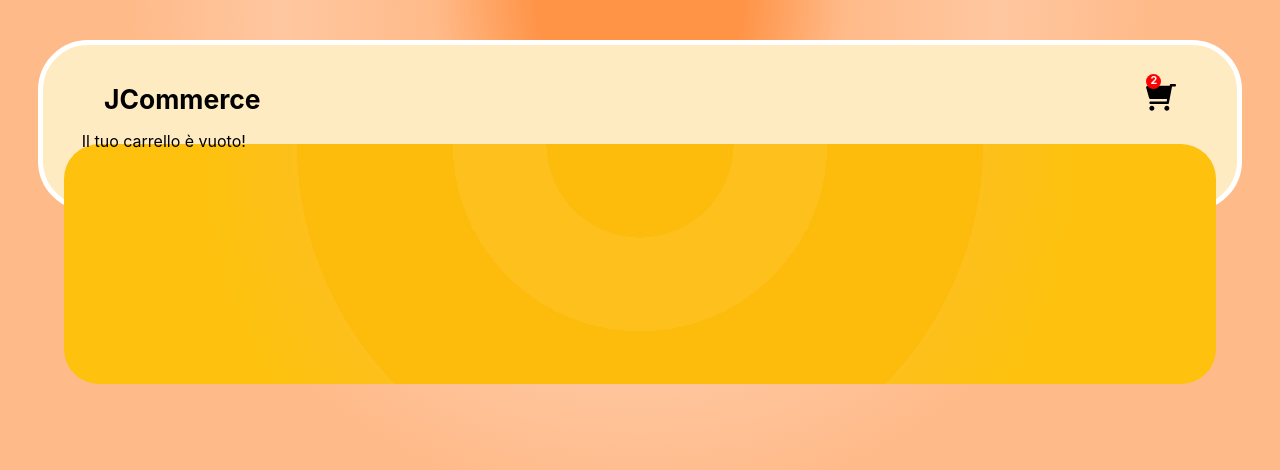
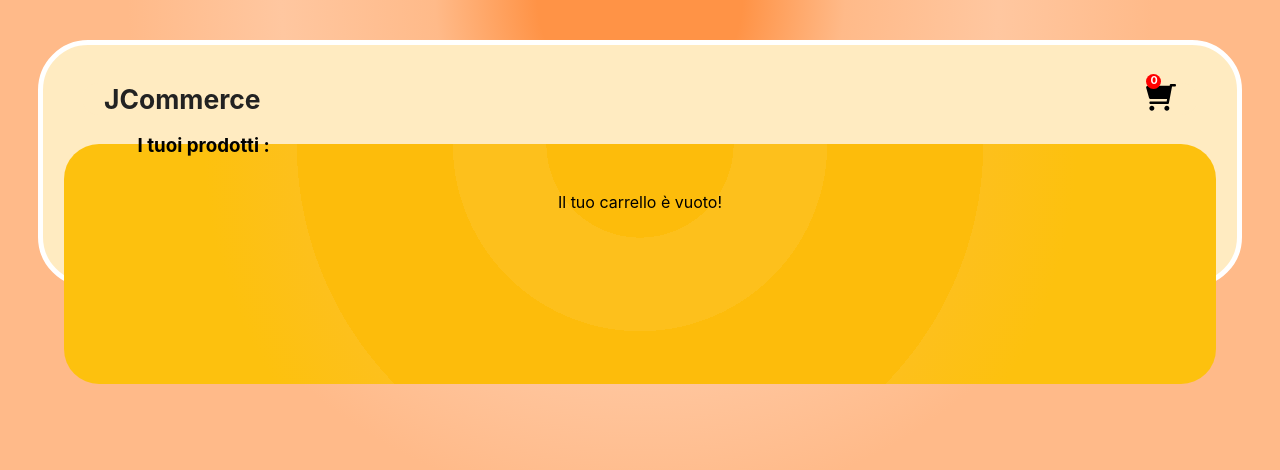
Before and after one commit to GJacopoR/Recommerce, a React (Create React App) app: page /cart in a window 1280 px wide. Shown: the top 470 px of the page. Built offline with nearby package versions, Linux system fonts and the light colour scheme.

Commit message:
cart styled

```diff
--- a/src/App.tsx
+++ b/src/App.tsx
@@ -93,21 +93,41 @@ const API:APIobj[] = [
     },
 ]
 
+// interface CartRepo{
+//     {
+
+//     }
+// }
+
 function App() {
 
     const [cart, setCart] = useState<APIobj[]>([])
 
+    const handleRemove = (id:string) => {
+        let erasedProduct!:APIobj;
+
+        cart.forEach( el => {
+            if(el.id == id){
+                erasedProduct = el
+            }
+        })
+
+        setCart(cart.splice(cart.indexOf(erasedProduct),1))
+    }
+
+    console.log(cart)
+
     return (
         <Router>
         <main className="App">
-            <Navbar/>
+            <Navbar cart={cart}/>
             <section className="App__background_banner">
             </section>
             <section className="App__body">
             <Routes>
                 <Route path="/" element={<Home API={API} setCart={setCart}/> }/>
                 <Route path="/:product" element={ <Product API={API} /> }/>
-                <Route path="/cart" element={ <Cart cart={cart} setCart={setCart}/> }/>
+                <Route path="/cart" element={ <Cart cart={cart} setCart={setCart} handleRemove={handleRemove}/> }/>
             </Routes>
             </section>
         </main>
--- a/src/Components/Card/component.tsx
+++ b/src/Components/Card/component.tsx
@@ -16,8 +16,6 @@ export default function Card(props:CardProps){
 
     const URLtitle:string = props.API.title.toLowerCase().split(" ").join("-")
 
-    const dispatch = useAppDispatch();
-
     return <section className={classes.Card}>
             <div className={classes.toolbar}>
                 <div className={classes.toolbar__searchSimilar}>
@@ -25,7 +23,10 @@ export default function Card(props:CardProps){
                         <path d="M500.3 443.7l-119.7-119.7c27.22-40.41 40.65-90.9 33.46-144.7c-12.23-91.55-87.28-166-178.9-177.6c-136.2-17.24-250.7 97.28-233.4 233.4c11.6 91.64 86.07 166.7 177.6 178.9c53.81 7.191 104.3-6.235 144.7-33.46l119.7 119.7c15.62 15.62 40.95 15.62 56.57 .0003C515.9 484.7 515.9 459.3 500.3 443.7zM288 232H231.1V288c0 13.26-10.74 24-23.1 24C194.7 312 184 301.3 184 288V232H127.1C114.7 232 104 221.3 104 208s10.74-24 23.1-24H184V128c0-13.26 10.74-24 23.1-24S231.1 114.7 231.1 128v56h56C301.3 184 312 194.7 312 208S301.3 232 288 232z"/>
                     </svg>
                 </div>
-                <div className={classes.toolbar__addToCart}>
+                <div className={classes.toolbar__addToCart} onClick={() => {props.setCart((prevState: APIobj[]) => {
+                    let newState = [...prevState]
+                    newState.push(props.API)
+                    return newState})}}>
                     <svg xmlns="http://www.w3.org/2000/svg" viewBox="0 0 576 512">
                         <path d="M96 0C107.5 0 117.4 8.19 119.6 19.51L121.1 32H541.8C562.1 32 578.3 52.25 572.6 72.66L518.6 264.7C514.7 278.5 502.1 288 487.8 288H170.7L179.9 336H488C501.3 336 512 346.7 512 360C512 373.3 501.3 384 488 384H159.1C148.5 384 138.6 375.8 136.4 364.5L76.14 48H24C10.75 48 0 37.25 0 24C0 10.75 10.75 0 24 0H96zM272 180H316V224C316 235 324.1 244 336 244C347 244 356 235 356 224V180H400C411 180 420 171 420 160C420 148.1 411 140 400 140H356V96C356 84.95 347 76 336 76C324.1 76 316 84.95 316 96V140H272C260.1 140 252 148.1 252 160C252 171 260.1 180 272 180zM128 464C128 437.5 149.5 416 176 416C202.5 416 224 437.5 224 464C224 490.5 202.5 512 176 512C149.5 512 128 490.5 128 464zM512 464C512 490.5 490.5 512 464 512C437.5 512 416 490.5 416 464C416 437.5 437.5 416 464 416C490.5 416 512 437.5 512 464z"/>
                     </svg>
@@ -51,4 +52,6 @@ export default function Card(props:CardProps){
     </section>
 }
 
+// const dispatch = useAppDispatch();
+
 // onClick= {()=> dispatch(addToCartSlice(cart, props))}
--- a/src/Components/Navbar/component.tsx
+++ b/src/Components/Navbar/component.tsx
@@ -1,13 +1,19 @@
 import { Link } from "react-router-dom";
+import { APIobj } from "../../Views/Home/model";
 import classes from "./default.module.scss";
 
+interface NavbarProps{
+    cart:APIobj[]
+}
 
-export default function Navbar() {
+export default function Navbar(props:NavbarProps) {
     return <nav className={classes.Navbar}>
         <section className={classes.Navbar__logo}>
-            <h2 className={classes.Navbar__logo__pageName}>
-                JCommerce
-            </h2>
+            <Link to={"/"} className={classes.Navbar__logo__link}>
+                <h2 className={classes.Navbar__logo__link__pageName}>
+                    JCommerce
+                </h2>
+            </Link>
         </section>
         <section className={classes.Navbar__cart}>
             <Link to={'/cart'}>
@@ -15,7 +21,7 @@ export default function Navbar() {
                 <path d="M96 0C107.5 0 117.4 8.19 119.6 19.51L121.1 32H541.8C562.1 32 578.3 52.25 572.6 72.66L518.6 264.7C514.7 278.5 502.1 288 487.8 288H170.7L179.9 336H488C501.3 336 512 346.7 512 360C512 373.3 501.3 384 488 384H159.1C148.5 384 138.6 375.8 136.4 364.5L76.14 48H24C10.75 48 0 37.25 0 24C0 10.75 10.75 0 24 0H96zM128 464C128 437.5 149.5 416 176 416C202.5 416 224 437.5 224 464C224 490.5 202.5 512 176 512C149.5 512 128 490.5 128 464zM512 464C512 490.5 490.5 512 464 512C437.5 512 416 490.5 416 464C416 437.5 437.5 416 464 416C490.5 416 512 437.5 512 464z"/>
             </svg>
             <div className={classes.Navbar__cart__cartFullness}>
-                <h6 className={classes.Navbar__cart__cartFullness__number}>2</h6>
+                <h6 className={classes.Navbar__cart__cartFullness__number}>{props.cart.length > 9 ? "..." : props.cart.length}</h6>
             </div>
             </Link>
         </section>
--- a/src/Components/Navbar/default.module.scss
+++ b/src/Components/Navbar/default.module.scss
@@ -16,9 +16,15 @@
     &__logo{
         font-size: 1.1em;
 
-        &__pageName{
-            margin: 0;
+        &__link{
+            text-decoration: none;
+            color: #222;
+
+            &__pageName{
+                margin: 0;
+            }
         }
+
     }
 
     &__cart {
--- a/src/Views/Cart/component.tsx
+++ b/src/Views/Cart/component.tsx
@@ -3,14 +3,24 @@ import classes from "./default.module.scss"
 
 interface CartProps{
     cart:APIobj[];
-    setCart:Function
+    setCart:Function;
+    handleRemove:Function
 }
 
 export default function Cart(props:CartProps){
     return <section className={classes.Cart}>
-        { props.cart[0]
-        ? <p>{props.cart[0].title}</p>
-        : <p>Il tuo carrello è vuoto!</p> }
+        <h3 className={classes.Cart__title}> I tuoi prodotti :</h3>
+        <ul className={classes.Cart__list}>
+            { props.cart[0]
+            ? props.cart.map((el, i) =>
+                <li key={i} className={classes.Cart__list__listItem}>
+                    <p className={classes.Cart__list__listItem__itemTitle}>{el.title}</p>
+                    <button
+                        className={classes.Cart__list__listItem__eraseButton}
+                        onClick={() => props.handleRemove()}>Delete</button>
+                </li>)
+            : <p>Il tuo carrello è vuoto!</p> }
+        </ul>
     </section>
 
 }
--- a/src/Views/Cart/default.module.scss
+++ b/src/Views/Cart/default.module.scss
@@ -1,3 +1,44 @@
 .Cart{
     position: relative;
+
+    &__title{
+        margin-left: 5%;
+    }
+
+    &__list{
+        display: flex;
+        justify-content: center;
+        flex-wrap: wrap;
+        padding: 0;
+
+        &__listItem{
+            display: flex;
+            justify-content: space-between;
+            width: 70%;
+            list-style-type: none;
+            padding: 3%;
+            margin-bottom: 3%;
+            background-color: #ffebc1;
+            border-radius: 15px;
+            border: 3px solid white;
+            font-weight: 600;
+
+            &__itemTitle{
+                margin: 0;
+            }
+
+            &__eraseButton{
+                background-color: #ff3700;
+                border-radius: 5px;
+                border: 0px;
+                padding: 5px 10px;
+                color: white;
+                font-weight: bold;
+            }
+
+            &__eraseButton:hover{
+                background-color: #ff6000;
+            }
+        }
+    }
 }
--- a/src/Views/Home/component.tsx
+++ b/src/Views/Home/component.tsx
@@ -21,16 +21,8 @@ export default function Home(props:HomeProps) {
             </span>
         </div>
         <div className={classes.Home__cardsContainer}>
-            {props.API.map((el) => {
-                return <Card key={el.id}
-                    title={el.title}
-                    categoriesIDs={el.categoriesIDs}
-                    imageURL={el.imageURL}
-                    popularity={el.popularity}
-                    description={el.description}
-                    id={el.id} pricing={el.pricing}
-                    brand={el.brand}
-                    rating={el.rating}/>
+            {props.API.map((el, i) => {
+                return <Card key={el.id} setCart={props.setCart} API={props.API[i]}/>
             })}
         </div>
     </section>
```
